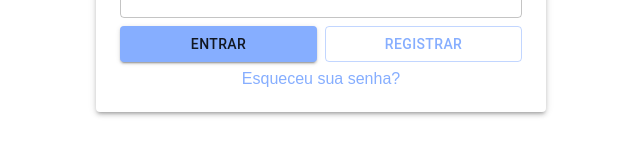
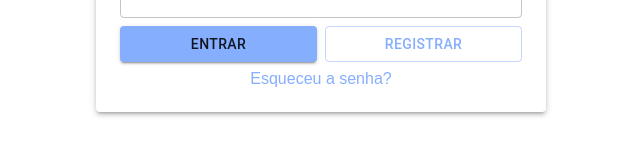
Before and after one commit to BrunoKrugel/Dashboard-next, a Next.js app: page /login in a window 1280 px wide. Shown: the part 407-562 px from the top of the page, without its empty margins (319-959 px from the left). Built offline with nearby package versions, Linux system fonts and the light colour scheme; no server answers.

Commit message:
Fix typo

```diff
--- a/pages/login.js
+++ b/pages/login.js
@@ -80,7 +80,7 @@ export default function Home({ isConnected }) {
             </div>
             <div className={styles.forgotPassword}>
               <Link href="/auth/forgotPassword" passHref>
-                <a>Esqueceu sua senha?</a>
+                <a>Esqueceu a senha?</a>
               </Link>
             </div>
           </Paper>
```
